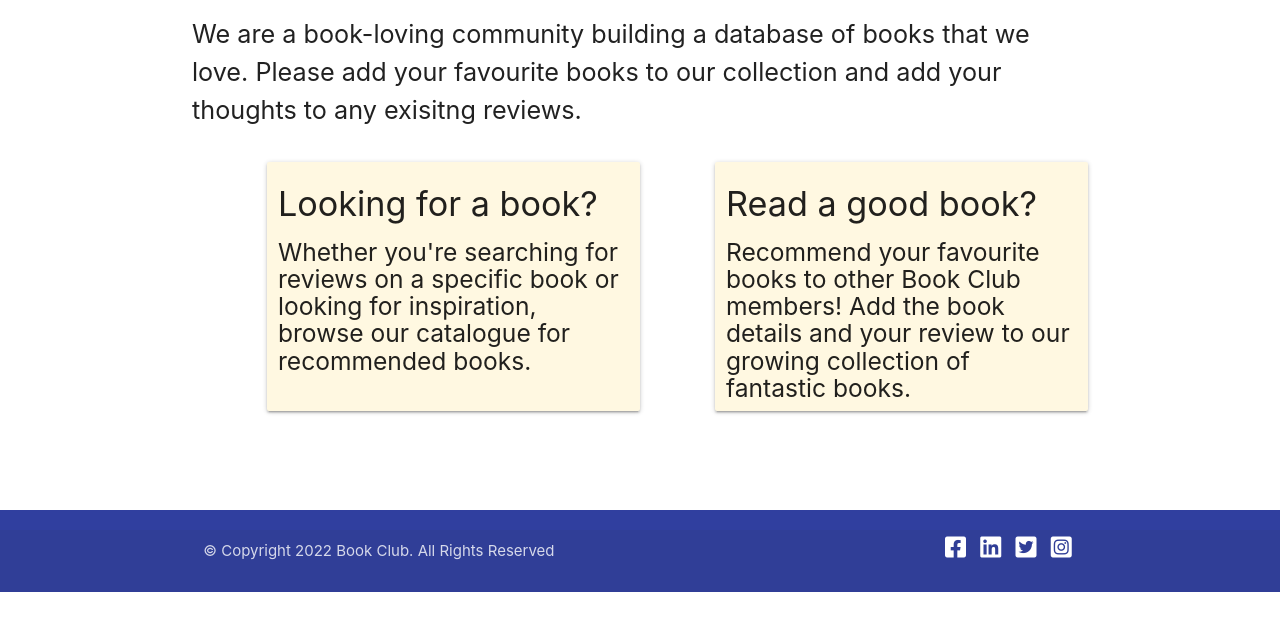
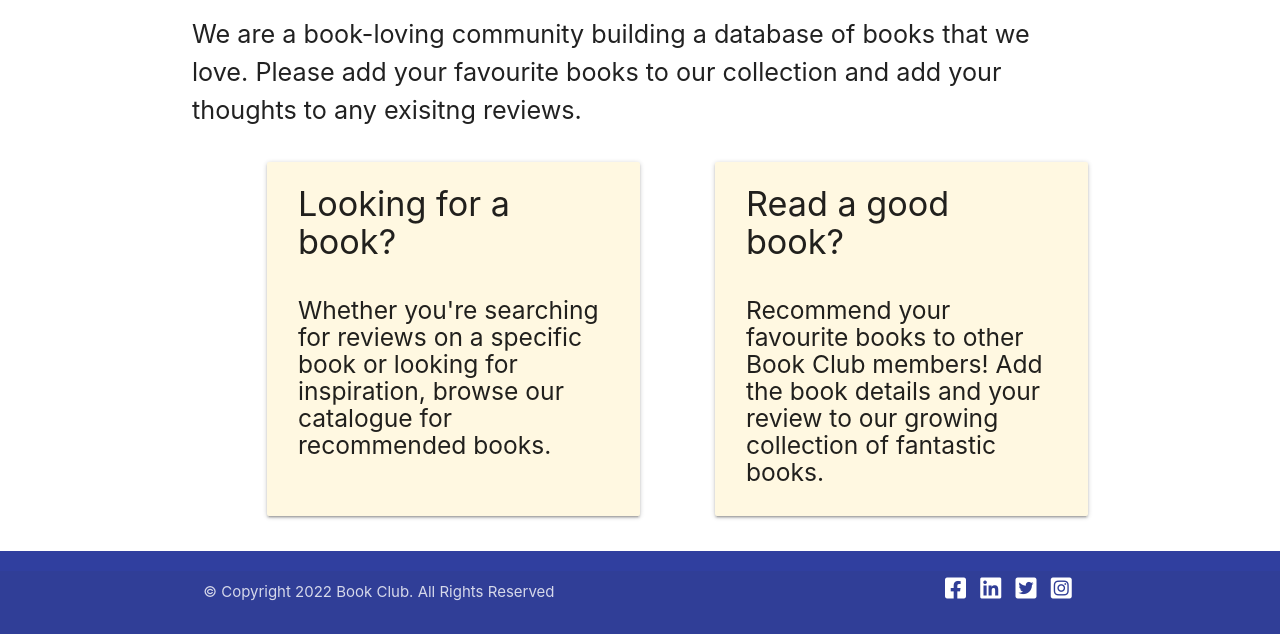
Before and after one commit to Code-Institute-Submissions/Sarah-LB-Milestone3_BookClub_DecResub, a Flask app: page / in a window 1280 px wide. Shown: the part 208-842 px from the top of the page. Before the commit the page ends 800 px from the top, so only its background shows below. Run offline with Flask 2, Linux system fonts and the light colour scheme; some libraries are stand-ins or nearby versions.

Commit message:
add styling to home page cards

```diff
--- a/static/css/style.css
+++ b/static/css/style.css
@@ -37,12 +37,20 @@
     padding-left: 12px !important;
 }
 
+#mobile-demo li a{
+    z-index: 99;
+}
+
 /* ------------------------------------------------------------------------------Home.html*/
 
 .panel-row {
     display: flex;
 }
 
+.home_panel h4,
+.home_panel h5 {
+    padding: 0 20px 20px 20px;
+}
 
 /* ------------------------------------------------------------------------------Profile.html*/
 
--- a/templates/base.html
+++ b/templates/base.html
@@ -11,7 +11,7 @@
             crossorigin="anonymous"
             type="text/css"
         />
-        <link rel="stylesheet" href="https://cdnjs.cloudflare.com/ajax/libs/materialize/1.0.0/css/materialize.min.css" type="text/css" />
+        <link rel="stylesheet" href="https://cdnjs.cloudflare.com/ajax/libs/materialize/1.0.0/css/materialize.css" type="text/css" />
         <link rel="stylesheet" href="https://cdnjs.cloudflare.com/ajax/libs/rateYo/2.3.2/jquery.rateyo.min.css" />
         <link rel="preconnect" href="https://fonts.googleapis.com" />
         <link rel="preconnect" href="https://fonts.gstatic.com" crossorigin />
@@ -98,7 +98,7 @@
         </footer>
 
         <script src="https://code.jquery.com/jquery-3.6.0.min.js" integrity="sha256-/xUj+3OJU5yExlq6GSYGSHk7tPXikynS7ogEvDej/m4=" crossorigin="anonymous"></script>
-        <script src="https://cdnjs.cloudflare.com/ajax/libs/materialize/1.0.0/js/materialize.min.js"></script>
+        <script src="https://cdnjs.cloudflare.com/ajax/libs/materialize/1.0.0/js/materialize.js"></script>
         <script src="https://cdnjs.cloudflare.com/ajax/libs/rateYo/2.3.2/jquery.rateyo.min.js"></script>
         <script src="{{ url_for('static', filename='js/script.js') }}"></script>
         {% block scripts %} {% endblock %}
```
